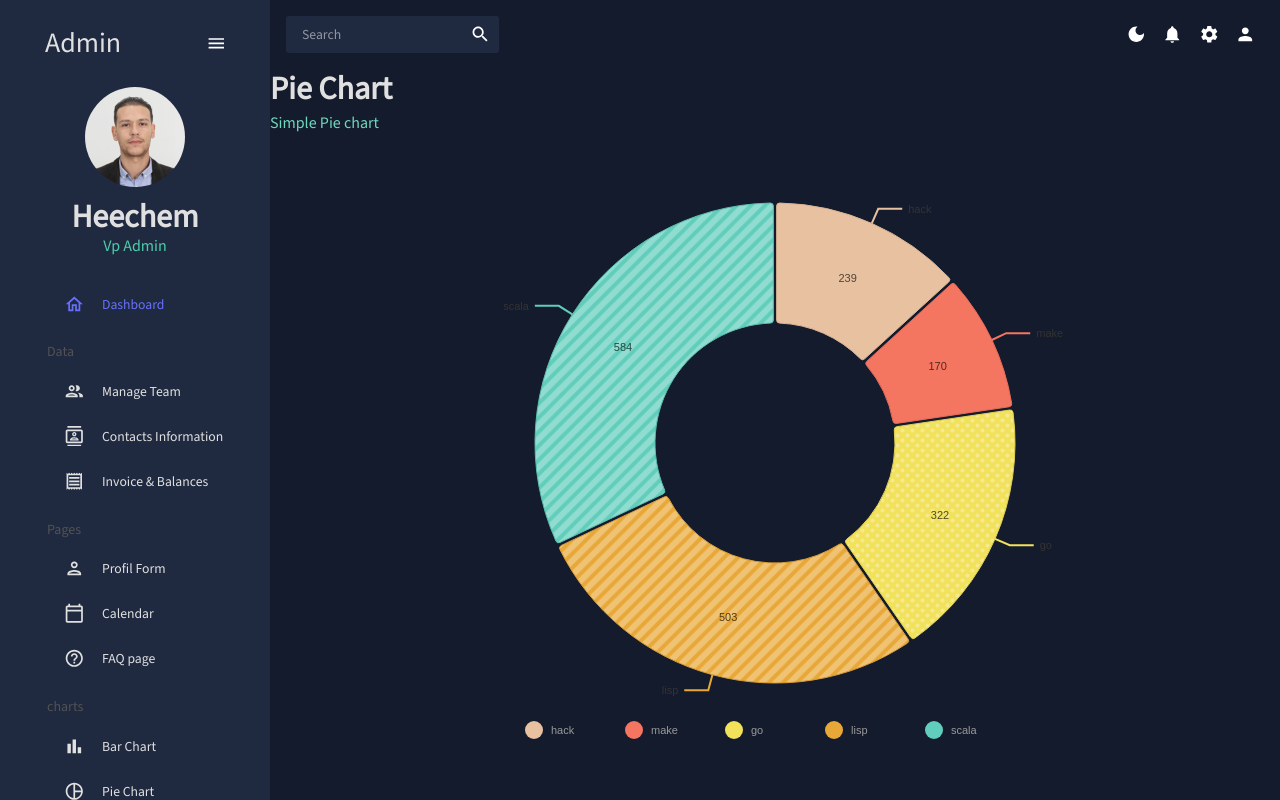
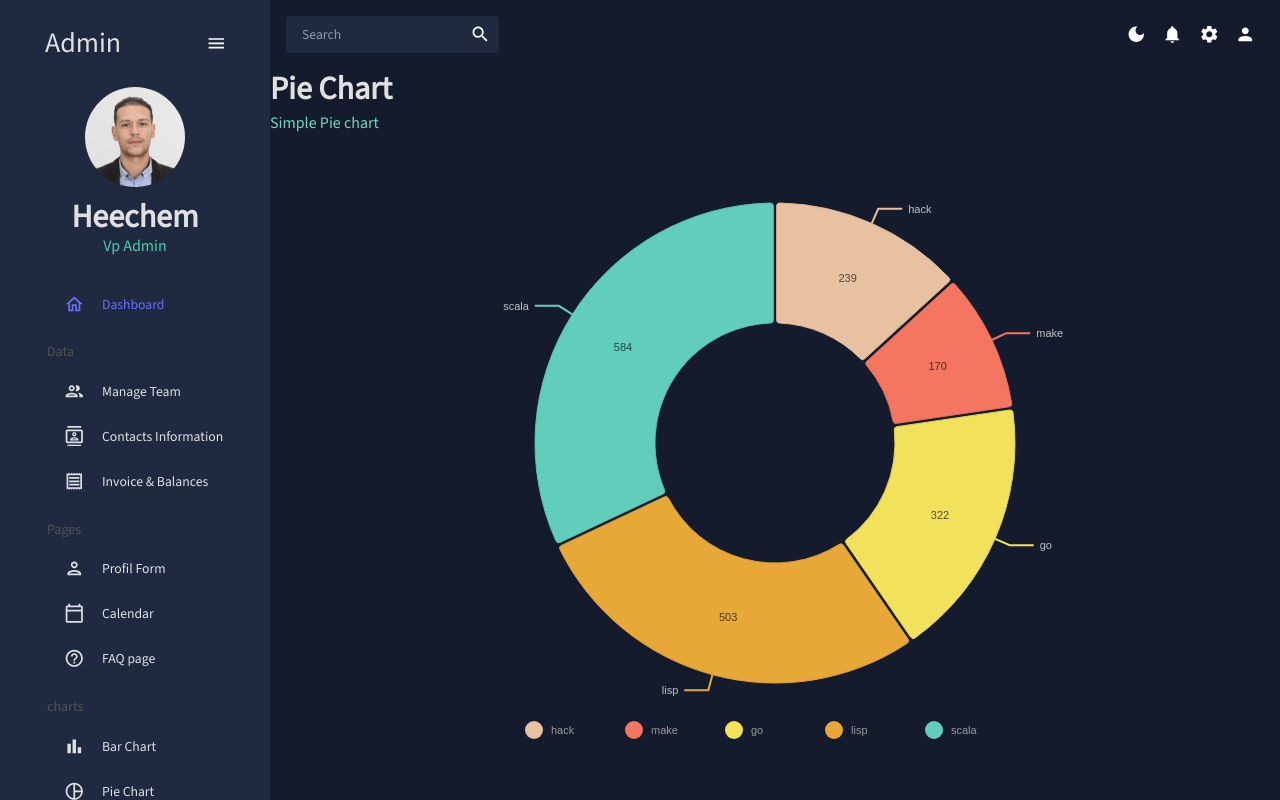
Before and after one commit to Heechem/react-admin, a React (Vite) app: page /pie in a window 1280 px wide. Built offline with nearby package versions, Linux system fonts and the light colour scheme.

Commit message:
finalizing Pie chart

```diff
--- a/src/components/PiChart.jsx
+++ b/src/components/PiChart.jsx
@@ -34,7 +34,7 @@
         },
         legends: {
           text: {
-            fill: colors.grey[100],
+            fill: colors.grey[200],
           },
         },
       }}
@@ -49,7 +49,7 @@
         modifiers: [['darker', 0.2]],
       }}
       arcLinkLabelsSkipAngle={10}
-      arcLinkLabelsTextColor="#333333"
+      arcLinkLabelsTextColor={colors.grey[200]}
       arcLinkLabelsThickness={2}
       arcLinkLabelsColor={{ from: 'color' }}
       arcLabelsSkipAngle={10}
@@ -75,56 +75,6 @@
           rotation: -45,
           lineWidth: 6,
           spacing: 10,
-        },
-      ]}
-      fill={[
-        {
-          match: {
-            id: 'ruby',
-          },
-          id: 'dots',
-        },
-        {
-          match: {
-            id: 'c',
-          },
-          id: 'dots',
-        },
-        {
-          match: {
-            id: 'go',
-          },
-          id: 'dots',
-        },
-        {
-          match: {
-            id: 'python',
-          },
-          id: 'dots',
-        },
-        {
-          match: {
-            id: 'scala',
-          },
-          id: 'lines',
-        },
-        {
-          match: {
-            id: 'lisp',
-          },
-          id: 'lines',
-        },
-        {
-          match: {
-            id: 'elixir',
-          },
-          id: 'lines',
-        },
-        {
-          match: {
-            id: 'javascript',
-          },
-          id: 'lines',
         },
       ]}
       motionConfig="molasses"
```
